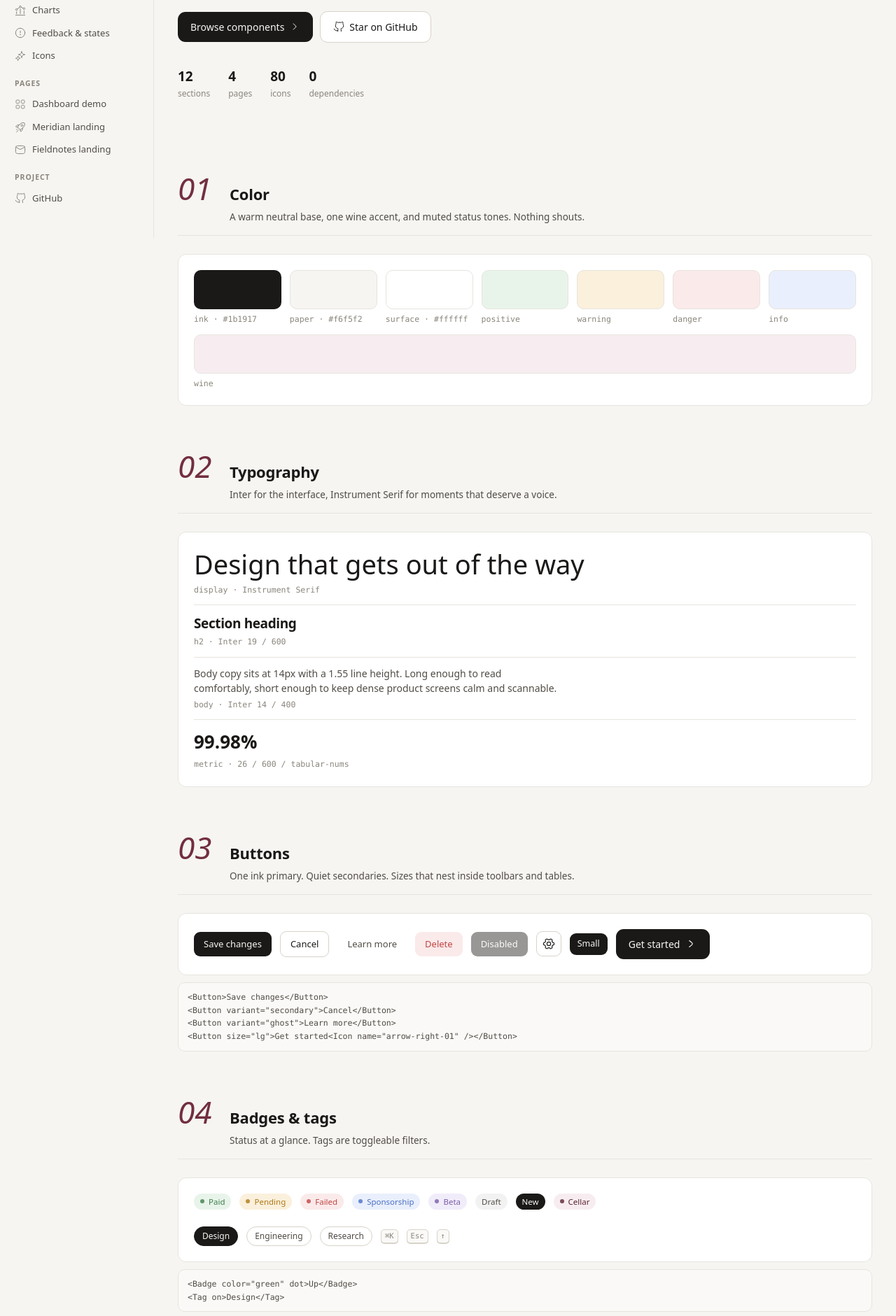
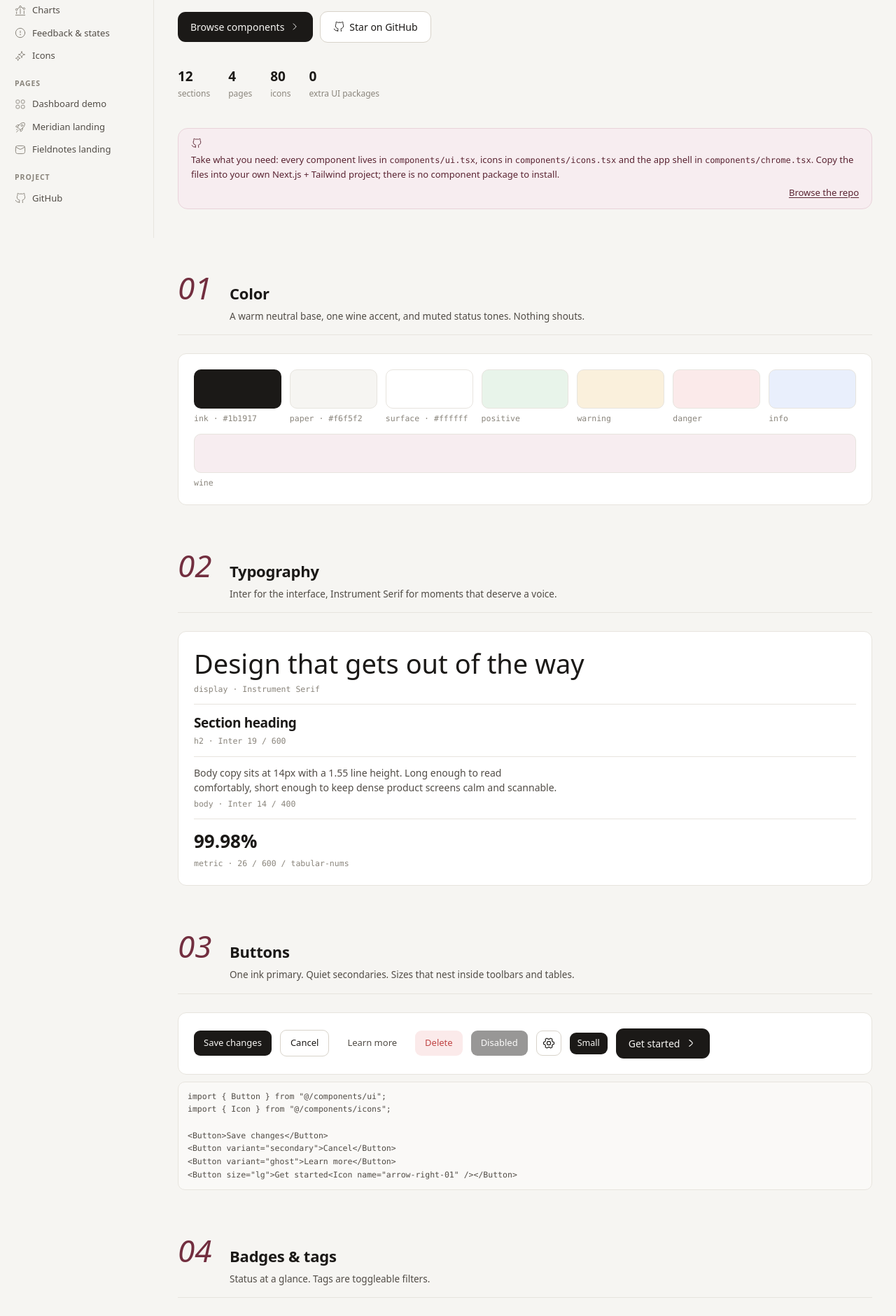
Before and after one commit to Charannsai/finelikewine, a Next.js app: page / in a window 1280 px wide. Shown: the part 460-2341 px from the top of the page at 70% size. Built offline with nearby package versions, Linux system fonts and the light colour scheme.

Commit message:
Qualify dependency claims, add imports to doc snippets, add source-path strip

```diff
--- a/app/page.tsx
+++ b/app/page.tsx
@@ -85,7 +85,7 @@ export default function LibraryPage() {
       {/* ================= HERO ================= */}
       <header id="overview" className="relative overflow-visible py-[64px] pb-[40px]">
         <span className="inline-flex items-center gap-[8px] rounded-full border border-wineline bg-winebg px-[13px] py-[6px] text-[12.5px] font-medium text-winedeep">
-          <Icon name="sparkles" className="h-[14px] w-[14px] text-wine" />Open source UI library · zero runtime dependencies
+          <Icon name="sparkles" className="h-[14px] w-[14px] text-wine" />Open source UI library · components need no extra UI packages
         </span>
         <h1 className="mt-[22px] max-w-[640px] font-display text-[clamp(44px,6.4vw,76px)] leading-[1.02] tracking-[-0.01em]">
           Interfaces that <em className="italic text-wine">age well.</em>
@@ -98,7 +98,7 @@ export default function LibraryPage() {
           <a href="https://github.com/Charannsai/finelikewine"><Button variant="secondary" size="lg"><Icon name="github" className="h-[16px] w-[16px]" />Star on GitHub</Button></a>
         </div>
         <div className="mt-[34px] flex flex-wrap gap-[26px]">
-          {[["12", "sections"], ["4", "pages"], ["80", "icons"], ["0", "dependencies"]].map(([b, s]) => (
+          {[["12", "sections"], ["4", "pages"], ["80", "icons"], ["0", "extra UI packages"]].map(([b, s]) => (
             <div key={s} className="flex flex-col gap-[2px]"><b className="text-[19px] font-semibold tabular-nums">{b}</b><span className="text-[12px] text-ink3">{s}</span></div>
           ))}
         </div>
@@ -123,6 +123,13 @@ export default function LibraryPage() {
           </div>
         </div>
       </header>
+
+      {/* Get the code strip */}
+      <div className="mb-[26px] flex flex-wrap items-center gap-x-[10px] gap-y-[6px] rounded-[14px] border border-wineline bg-winebg px-[18px] py-[13px] text-[13px] leading-[1.55] text-winedeep">
+        <Icon name="github" className="h-[15px] w-[15px] shrink-0" />
+        <span>Take what you need: every component lives in <span className="font-mono text-[12px]">components/ui.tsx</span>, icons in <span className="font-mono text-[12px]">components/icons.tsx</span> and the app shell in <span className="font-mono text-[12px]">components/chrome.tsx</span>. Copy the files into your own Next.js + Tailwind project; there is no component package to install.</span>
+        <a href="https://github.com/Charannsai/finelikewine" className="ml-auto shrink-0 font-medium underline underline-offset-2">Browse the repo</a>
+      </div>
 
       {/* ================= 01 COLOR ================= */}
       <Sec id="colors" num="01" title="Color" lede="A warm neutral base, one wine accent, and muted status tones. Nothing shouts.">
@@ -161,7 +168,10 @@ export default function LibraryPage() {
           <Button size="sm">Small</Button>
           <Button size="lg">Get started<Icon name="arrow-right-01" /></Button>
         </Stage>
-        <Code>{`<Button>Save changes</Button>
+        <Code>{`import { Button } from "@/components/ui";
+import { Icon } from "@/components/icons";
+
+<Button>Save changes</Button>
 <Button variant="secondary">Cancel</Button>
 <Button variant="ghost">Learn more</Button>
 <Button size="lg">Get started<Icon name="arrow-right-01" /></Button>`}</Code>
@@ -182,7 +192,9 @@ export default function LibraryPage() {
           <Tag on>Design</Tag><Tag>Engineering</Tag><Tag>Research</Tag>
           <Kbd>⌘K</Kbd> <Kbd>Esc</Kbd> <Kbd>↑</Kbd>
         </Stage>
-        <Code>{`<Badge color="green" dot>Up</Badge>
+        <Code>{`import { Badge, Tag } from "@/components/ui";
+
+<Badge color="green" dot>Up</Badge>
 <Tag on>Design</Tag>`}</Code>
       </Sec>
 
@@ -204,7 +216,9 @@ export default function LibraryPage() {
           <span className="w-full" />
           <Seg options={["Day", "Month", "Year"]} value={seg} onChange={setSeg} />
         </Stage>
-        <Code>{`<Toggle checked={on} onChange={setOn} />
+        <Code>{`import { Toggle, Field, Input } from "@/components/ui";
+
+<Toggle checked={on} onChange={setOn} />
 <Field label="Email" hint="We never share your address.">
   <Input type="email" placeholder="you@studio.com" />
 </Field>`}</Code>
@@ -237,7 +251,9 @@ export default function LibraryPage() {
             <CardFoot><Button size="sm" onClick={() => toast("Handoff note sent to Dana")}>Hand off</Button><Button variant="ghost" size="sm">Rotation</Button></CardFoot>
           </Card>
         </div>
-        <Code>{`<Card>
+        <Code>{`import { Card, CardHead, CardBody, CardFoot, Badge, Button } from "@/components/ui";
+
+<Card>
   <CardHead><h3>Project brief</h3><Badge color="violet">In review</Badge></CardHead>
   <CardBody>...</CardBody>
   <CardFoot><Button size="sm">Open</Button></CardFoot>
@@ -347,10 +363,10 @@ export default function LibraryPage() {
       </Sec>
 
       {/* ================= 12 ICONS ================= */}
-      <Sec id="icons" num="12" title="Icons" lede="Every glyph comes from the free Hugeicons set: stroke rounded, 1.5px on a 24 grid, currentColor. MIT licensed, so the library stays fully open. Click any icon to copy its name.">
+      <Sec id="icons" num="12" title="Icons" lede="Every glyph comes from the free Hugeicons set: stroke rounded, 1.5px on a 24 grid, currentColor. MIT licensed, so the library stays fully open. Click any icon to copy its usage snippet.">
         <div className="grid grid-cols-[repeat(auto-fill,minmax(104px,1fr))] gap-[8px]">
           {iconNames.slice(0, 48).map(n => (
-            <button key={n} onClick={() => { navigator.clipboard?.writeText(n); toast(`Copied: ${n}`); }}
+            <button key={n} onClick={() => { navigator.clipboard?.writeText(`<Icon name="${n}" />`); toast(`Copied: <Icon name="${n}" />`); }}
               className="flex flex-col items-center gap-[9px] rounded-[12px] border border-line bg-surface px-[6px] pb-[13px] pt-[16px] transition-all hover:-translate-y-[2px] hover:border-wineline hover:shadow-[0_10px_22px_-14px_rgba(114,46,63,.35)]">
               <Icon name={n} className="h-[22px] w-[22px]" />
               <span className="font-mono text-[10.5px] text-ink3">{n}</span>
```
Also changed, not shown: 1 other file (tests, documents, lock files or other folders).
